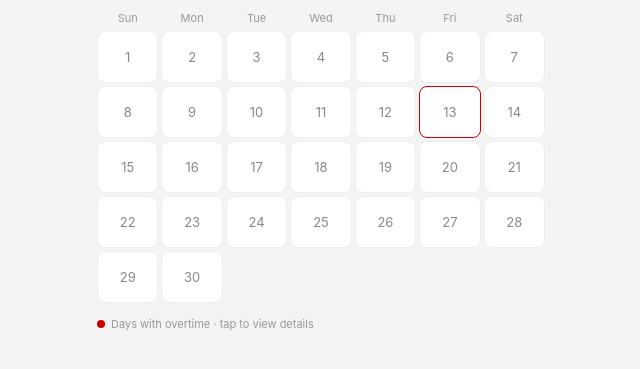
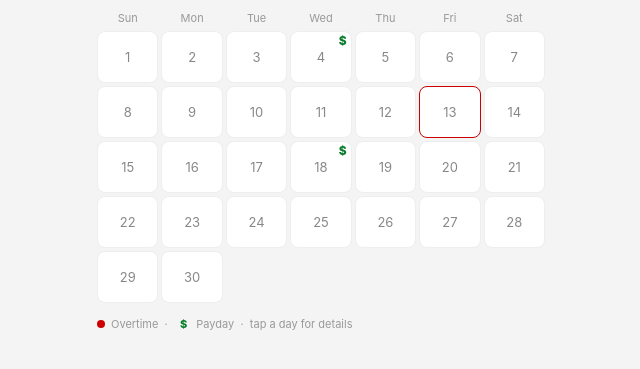
Before and after one commit to ustarman/OT-Calculator, a plain HTML site: page index.html in a window 1280 px wide. Both pictures are taken after a click on the element "History". Shown: the part 239-608 px from the top of the page, 319-959 px from the left. Drawn offline with Linux system fonts and the light colour scheme.

Commit message:
Mark paydays ($) on History calendar; bump SW to v17
Payday = Wednesday, fortnightly, anchored Wed 2026-11-04.
Shows a small green $ in each payday cell (distinct from the red
overtime dot) plus a legend entry; readable in light and dark mode.

Co-Authored-By: Claude Opus 4.8 <noreply@anthropic.com>

```diff
--- a/index.html
+++ b/index.html
@@ -111,7 +111,7 @@ textarea { width: 100%; padding: 10px 12px; border: 1.5px solid #ddd; border-rad
 .cal-weekdays span { text-align: center; font-size: 11px; color: #999; padding: 2px 0; }
 .cal-grid { display: grid; grid-template-columns: repeat(7, 1fr); gap: 3px; }
 .cal-empty { height: 52px; }
-.cal-cell { height: 52px; border: 0.5px solid #eee; border-radius: 8px; background: white; display: flex; flex-direction: column; align-items: center; justify-content: center; gap: 1px; }
+.cal-cell { position: relative; height: 52px; border: 0.5px solid #eee; border-radius: 8px; background: white; display: flex; flex-direction: column; align-items: center; justify-content: center; gap: 1px; }
 .cal-cell .cal-num { font-size: 13px; color: #888; }
 .cal-hl { background: #fff0c2; border-color: #ffd54f; }
 .cal-cell.cal-ot { background: #fff5f5; border-color: #ffd0d0; }
@@ -122,6 +122,8 @@ textarea { width: 100%; padding: 10px 12px; border: 1.5px solid #ddd; border-rad
 .cal-cell[data-id]:active { opacity: 0.7; }
 .cal-legend { display: flex; align-items: center; gap: 6px; margin-top: 14px; font-size: 11px; color: #999; }
 .cal-legend .dot { display: inline-block; width: 8px; height: 8px; border-radius: 50%; background: #cc0000; }
+.cal-pay-mark { position: absolute; top: 3px; right: 4px; font-size: 12px; font-weight: 800; color: #0a7d2c; line-height: 1; }
+.cal-legend .pay-key { color: #0a7d2c; font-weight: 800; }
 
 /* ── Pay periods ── */
 .pp-section-label { font-size: 12px; color: #999; margin-bottom: 7px; padding-left: 2px; }
@@ -173,6 +175,7 @@ textarea { width: 100%; padding: 10px 12px; border: 1.5px solid #ddd; border-rad
   .cal-cell .cal-num { color: #aaa; }
   .cal-cell.cal-ot { background: #3a1818; border-color: #6a2a2a; }
   .cal-cell.cal-ot .cal-num, .cal-ot-val { color: #ff8a8a; }
+  .cal-pay-mark, .cal-legend .pay-key { color: #4ade80; }
   .cal-hl { background: #3a3000; border-color: #6a5500; }
   .pp-current { background: #2a1414; border-color: #cc0000; }
   .pp-range { color: #ff9b9b; }
@@ -302,7 +305,7 @@ textarea { width: 100%; padding: 10px 12px; border: 1.5px solid #ddd; border-rad
     </div>
     <div class="cal-grid" id="calGrid"></div>
     <div class="cal-legend">
-      <span class="dot"></span> Days with overtime · tap to view details
+      <span class="dot"></span> Overtime&nbsp;&nbsp;·&nbsp;&nbsp;<span class="pay-key">$</span>&nbsp;Payday&nbsp;&nbsp;·&nbsp;&nbsp;tap a day for details
     </div>
   </div>
 
@@ -806,6 +809,12 @@ function periodStartFor(iso) {
   return numToISO(isoToNum(PAY_ANCHOR) + idx * 14);
 }
 
+// ── Payday: Wednesday, fortnightly, anchored Wed 4 Nov 2026 ──
+const PAYDAY_ANCHOR = '2026-11-04';
+function isPayday(iso) {
+  return (isoToNum(iso) - isoToNum(PAYDAY_ANCHOR)) % 14 === 0;
+}
+
 // ── Calendar state ──
 let calYear, calMonth, periodHighlight = null;
 (function initCalDate() { const [y, m] = getToday().split('-').map(Number); calYear = y; calMonth = m - 1; })();
@@ -841,12 +850,14 @@ function renderHistory() {
   for (let d = 1; d <= daysInMonth; d++) {
     const iso = calYear + '-' + String(calMonth + 1).padStart(2,'0') + '-' + String(d).padStart(2,'0');
     const e = byDate[iso];
+    const payday = isPayday(iso);
     let cls = 'cal-cell';
     if (periodHighlight && iso >= periodHighlight.start && iso <= periodHighlight.end) cls += ' cal-hl';
     if (e) cls += ' cal-ot';
     if (iso === todayISO) cls += ' cal-today';
     const attr = e ? ` data-id="${parseInt(e.id, 10)}"` : '';
     html += '<div class="' + cls + '"' + attr + '>'
+      + (payday ? '<span class="cal-pay-mark" title="Payday">$</span>' : '')
       + '<span class="cal-num">' + d + '</span>'
       + (e ? '<span class="cal-ot-val">' + minsToHHMM(e.totalOT) + '</span>' : '')
       + '</div>';
--- a/sw.js
+++ b/sw.js
@@ -1,4 +1,4 @@
-const CACHE = 'ot-calculator-v16';
+const CACHE = 'ot-calculator-v17';
 const ASSETS = [
   '/OT-Calculator/',
   '/OT-Calculator/index.html',
```
